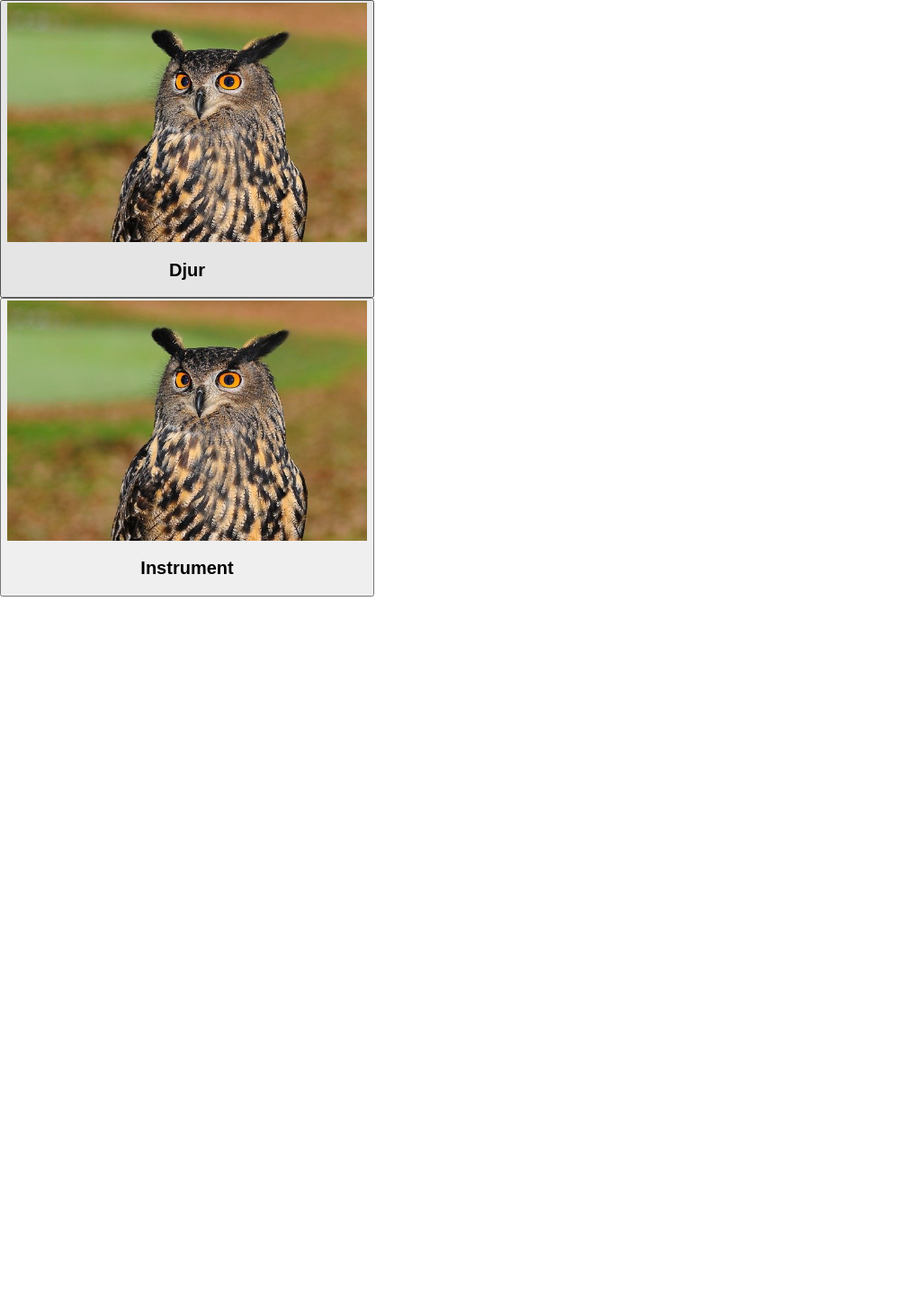
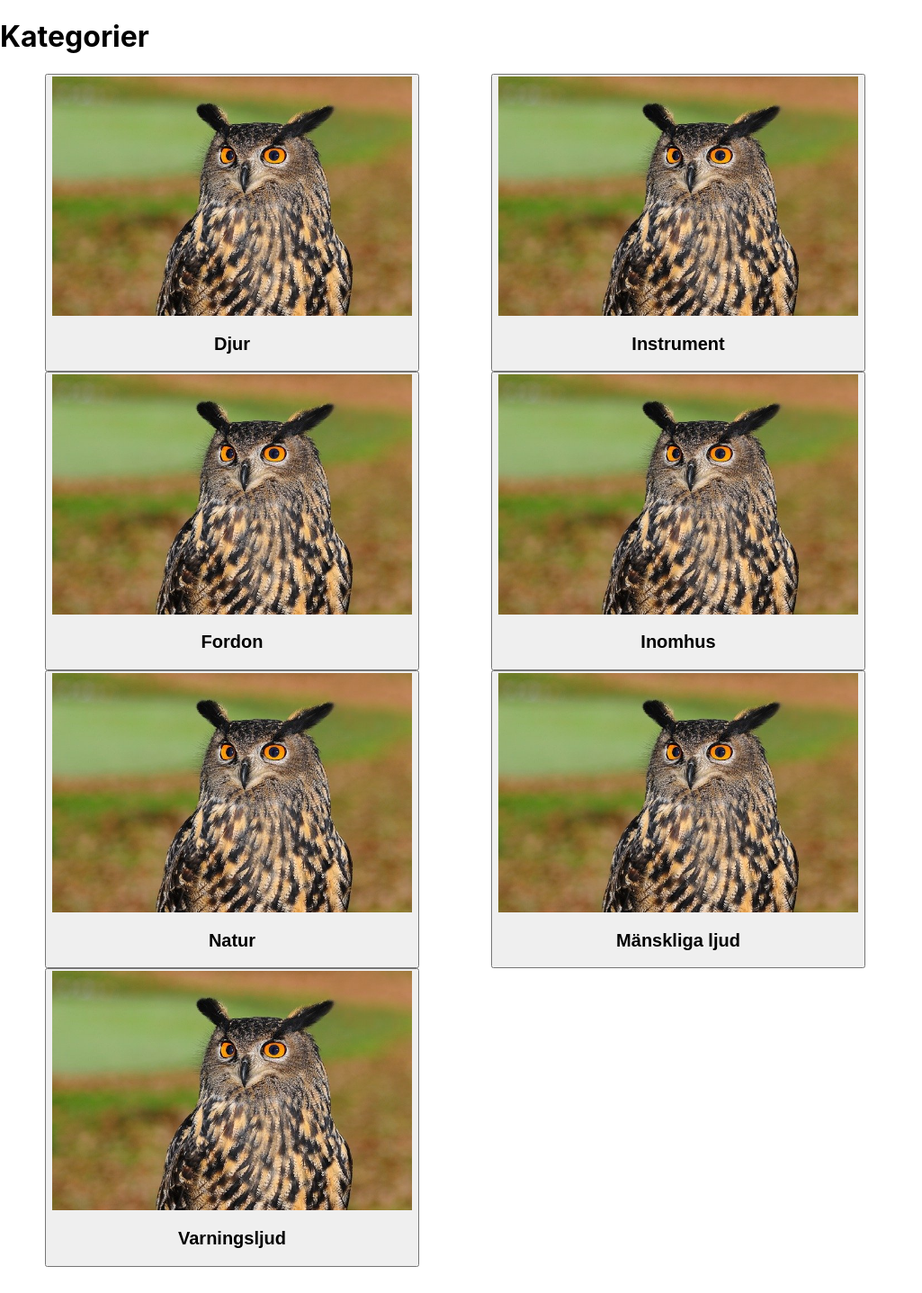
Before and after one commit to Adenholm/SysterLegLog, a React (Create React App) app: page /CategoryPage in a window 1280 px wide. Shown: the whole page at 90% size, without its empty margins (0-1025 px from the left). Before the commit the page ends 800 px from the top, so only its background shows below. Built offline with nearby package versions, Linux system fonts and the light colour scheme.

Commit message:
added all categories and fixed grid

```diff
--- a/src/Components/CardGrid.js
+++ b/src/Components/CardGrid.js
@@ -29,6 +29,7 @@ export const CardGrid = (props) =>{
 //.get('http://localhost:4001/cards', {categoryId: 'animal'})
   const fetchCards = () => {
     //send get request to cards/all
+    ///
     axios
       .get('http://localhost:4001/cards/category/'+props.category)
       .then(response => {
--- a/src/Components/CategoryCard.css
+++ b/src/Components/CategoryCard.css
@@ -1,4 +1,4 @@
-.cardSize{
+.cardBody{
   padding-top: 50px;
   padding-right: 30px;
   padding-bottom: 50px;
--- a/src/Components/pages/CardPage.js
+++ b/src/Components/pages/CardPage.js
@@ -7,7 +7,7 @@ function CardPage(){
 
     return (
       <div>
-      <h1>Hej och välkommen till vår första kategorisida</h1>
+      <h1>{location.state.category}</h1>
 
     <div className="row">
           <div className="col-sm-12 text-center">
--- a/src/Components/pages/CategoryPage.js
+++ b/src/Components/pages/CategoryPage.js
@@ -12,7 +12,32 @@ const categories = [
     {
     name: 'Instrument',
     pic: owl
-    }
+    },
+
+    {
+    name: 'Fordon',
+    pic: owl
+    },
+
+    {
+    name: 'Inomhus',
+    pic: owl
+    },
+
+    {
+    name: 'Natur',
+    pic: owl
+    },
+
+    {
+    name: 'Mänskliga ljud',
+    pic: owl
+    },
+
+    {
+    name: 'Varningsljud',
+    pic: owl
+    },
 
 
 ]
@@ -20,13 +45,13 @@ const categories = [
 function createCategoryCard(cardData) {
 
      return(
-         <div>
+
+
              <CategoryCard
                     img ={cardData.pic}
                     title={cardData.name}
                     />
-             <a ></a>
-         </div>
+
      )
 
   }
@@ -42,6 +67,7 @@ function CategoryPage (){
 
     return(
         <div>
+            <h1>Kategorier</h1>
             { createCategoryCards(categories)}
 
 
```
